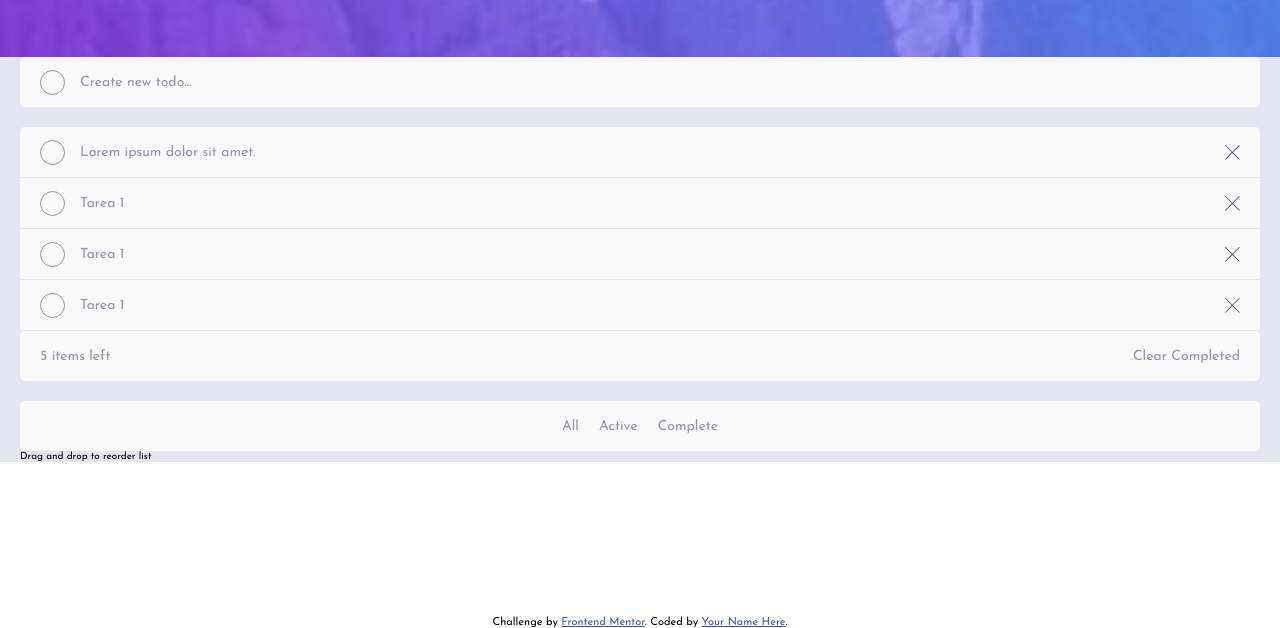
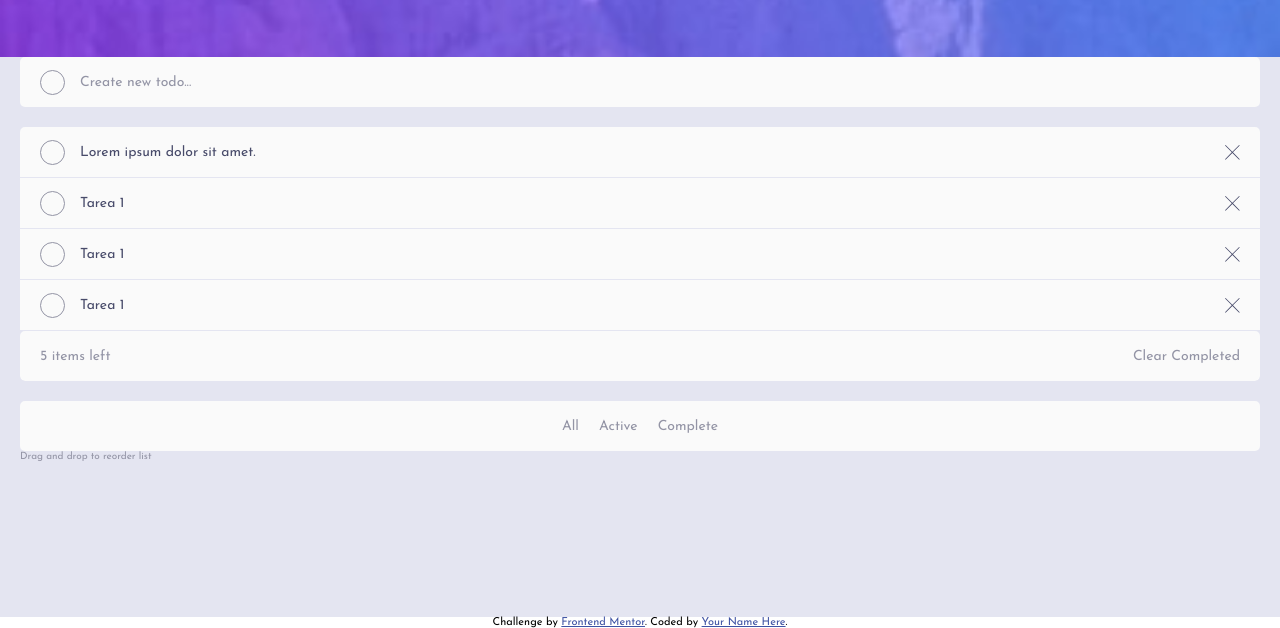
Before and after one commit to a-Rider-m/todo-app, a plain HTML site: page index.html in a window 1280 px wide. Shown: the part 183-811 px from the top of the page. Drawn offline with Linux system fonts and the light colour scheme.

Commit message:
style(main): add background color for main container

```diff
--- a/index.html
+++ b/index.html
@@ -11,7 +11,7 @@
 	<title>Frontend Mentor | Todo app</title>
 </head>
 <body>
-	<main>
+	<main class="main main--light">
 		<section class="top-container top-container--light">
 			<h1 class="title">TODO</h1>
 			<button class="btn-theme btn-theme--light"></button>
@@ -59,7 +59,7 @@
 				<p>Complete</p>
 			</div>
 
-			<p>Drag and drop to reorder list</p>
+			<p class="todo-app__p">Drag and drop to reorder list</p>
 		</section>
 	</main>
 	<footer>
--- a/public/src/styles/styles.css
+++ b/public/src/styles/styles.css
@@ -30,11 +30,20 @@ body {
     height: 100vh;
 }
 
-main {
+.main {
     width: 100%;
     height: 100%;
 }
 
+.main--light {
+    color: var(--secondary-text-color-light);
+    background-color: var(--bg-light);
+}
+
+.main--dark {
+    color: var(--secondary-text-color-dark);
+    background-color: var(--bg-dark);
+}
 
 .top-container {
     display: flex;
@@ -87,11 +96,22 @@ main {
     padding: 0 20px;
 }
 
-.todo-app--light {
+.todo-app__tasks {
+    display: flex;
+    flex-direction: column;
+    gap: 1px;
+    width: 100%;
+    height: auto;
+    margin: 20px 0;
+    border-radius: 5px;
+    overflow: hidden;
+}
+
+.todo-app__tasks--light {
     background-color: var(--bg-light);
 }
 
-.todo-app--dark {
+.todo-app__tasks--dark {
     background-color: var(--bg-dark);
 }
 
@@ -110,6 +130,7 @@ main {
     display: grid;
     grid-template-columns: auto 1fr auto;
     border-radius: 0;
+    color: var(--primary-text-color-light);
 }
 
 .todo-app__item--status {
@@ -122,32 +143,11 @@ main {
 }
 
 .todo-app__item--light {
-    color: var(--secondary-text-color-light);
     background-color: var(--bg-task-light);
 }
 
 .todo-app__item--dark {
-    color: var(--secondary-text-color-dark);
     background-color: var(--bg-task-dark);
-}
-
-.todo-app__tasks {
-    display: flex;
-    flex-direction: column;
-    gap: 1px;
-    width: 100%;
-    height: auto;
-    margin: 20px 0;
-    border-radius: 5px;
-    overflow: hidden;
-}
-
-.todo-app__tasks--light {
-    background-color: var(--bg-light);
-}
-
-.todo-app__tasks--dark {
-    background-color: var(--bg-dark);
 }
 
 .btn-check {
```
